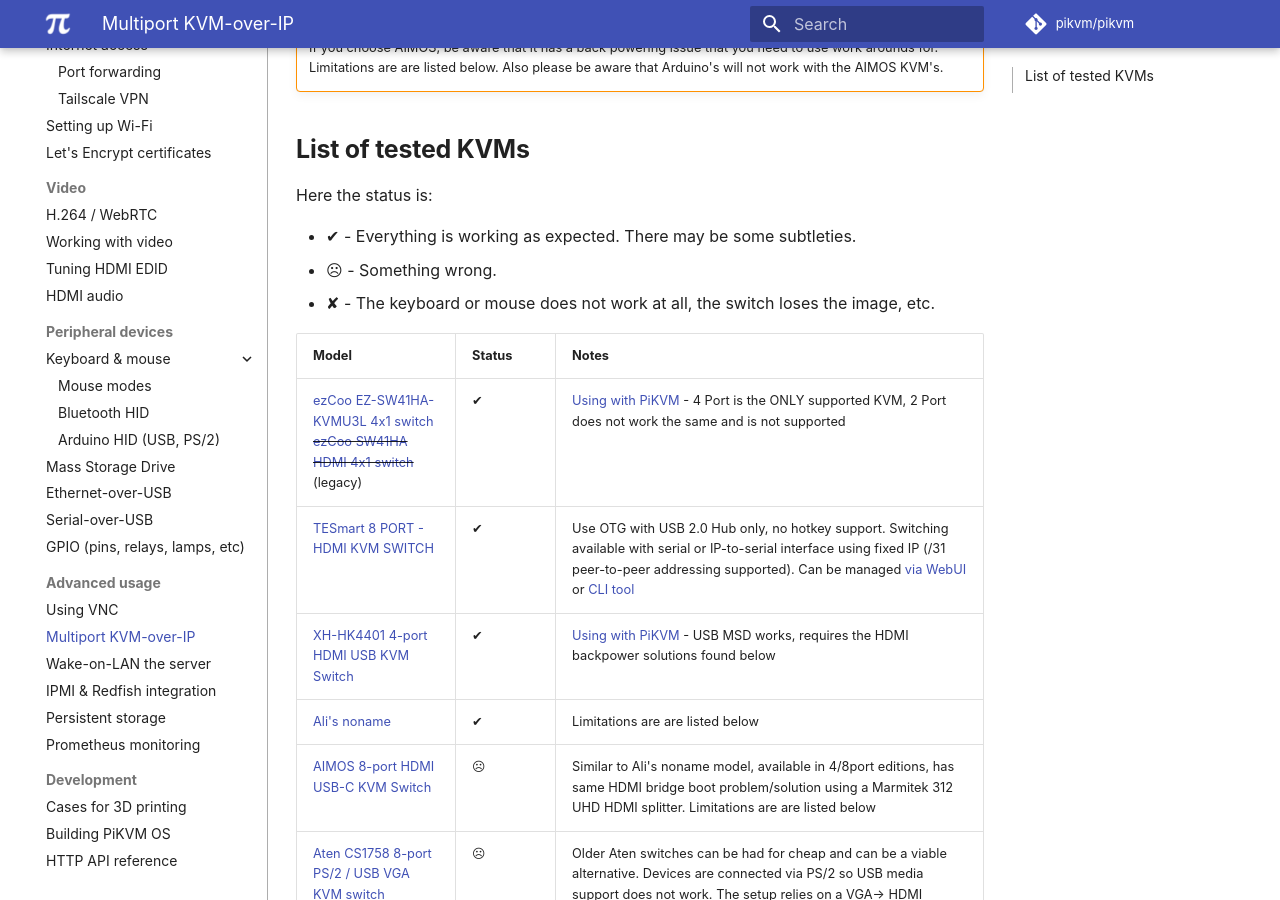
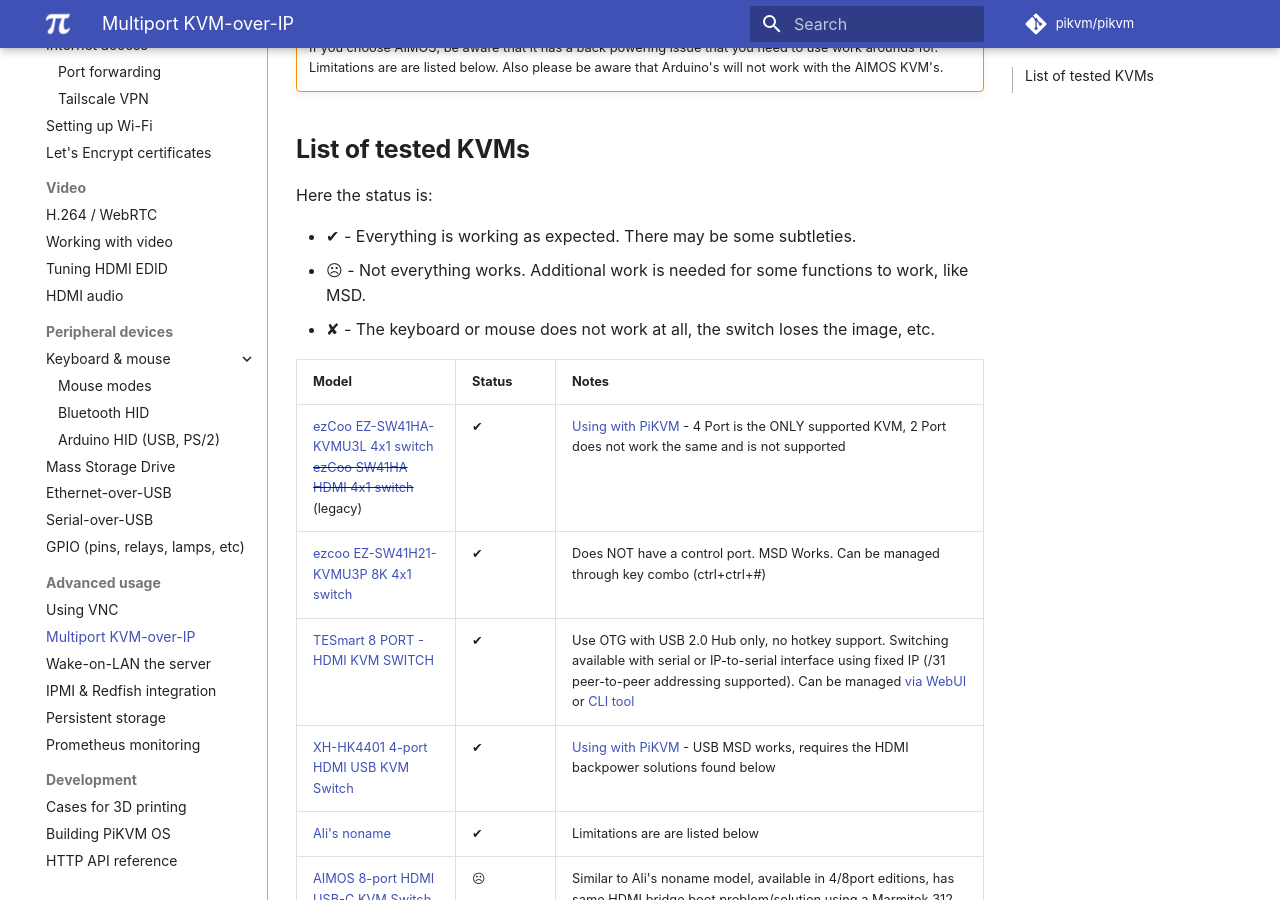
Before and after one commit to pikvm/pikvm, an MkDocs documentation site: the page built from docs/multiport.md, in a window 1280 px wide and 900 px high, scrolled down 444 px. Built offline with MkDocs 1.6.1 and Material for MkDocs 9.7.7, drawn with Linux system fonts in a browser that asks for light colours; some web fonts are replaced; comment, search, counter and statistics services are not loaded.

Commit message:
Update multiport.md (#773)
Added ezcoo 8k to the list, changed some verbiage for clarity.

```diff
--- a/docs/multiport.md
+++ b/docs/multiport.md
@@ -14,12 +14,13 @@
 Here the status is:
 
 * ✔ - Everything is working as expected. There may be some subtleties.
-* ☹ - Something wrong.
+* ☹ - Not everything works. Additional work is needed for some functions to work, like MSD.
 * ✘ - The keyboard or mouse does not work at all, the switch loses the image, etc.
 
 | Model | Status | Notes |
 |:------|:-------|:------|
 | [ezCoo EZ-SW41HA-KVMU3L 4x1 switch](https://www.easycoolav.com/products/hdmi20-switch-4x1-with-usb30-kvm-3-port-usbsupport-4k60hz-444-and-hdr-audio-breakout-36) ~~[ezCoo SW41HA HDMI 4x1 switch](https://www.easycoolav.com/products/hdmi20-switch-4x1-with-usb20-kvm-4-port-usbsupport-4k60hz-444-and-hdr-audio-breakout)~~ (legacy) | ✔ | [Using with PiKVM](ezcoo.md) - 4 Port is the ONLY supported KVM, 2 Port does not work the same and is not supported |
+| [ezcoo EZ-SW41H21-KVMU3P 8K 4x1 switch](https://www.easycoolav.com/products/8k-hdmi-kvm-switch-4x1-with-usb30-kvm-4k120hz-hotkey-switch) |  ✔ | Does NOT have a control port. MSD Works. Can be managed through key combo (ctrl+ctrl+#)
 | [TESmart 8 PORT - HDMI KVM SWITCH](https://buytesmart.com/collections/8-ports) |  ✔ | Use OTG with USB 2.0 Hub only, no hotkey support. Switching available with serial or IP-to-serial interface using fixed IP (/31 peer-to-peer addressing supported). Can be managed [via WebUI](tesmart.md) or [CLI tool](https://github.com/bbeaudoin/bash/tree/master/tesmart) |
 | [XH-HK4401 4-port HDMI USB KVM Switch](https://www.aliexpress.com/item/4000849336545.html) | ✔ | [Using with PiKVM](xh_hk4401.md) - USB MSD works, requires the HDMI backpower solutions found below |
 | [Ali's noname](https://a.aliexpress.com/_BSpS8t) | ✔ | Limitations are are listed below  |
```
